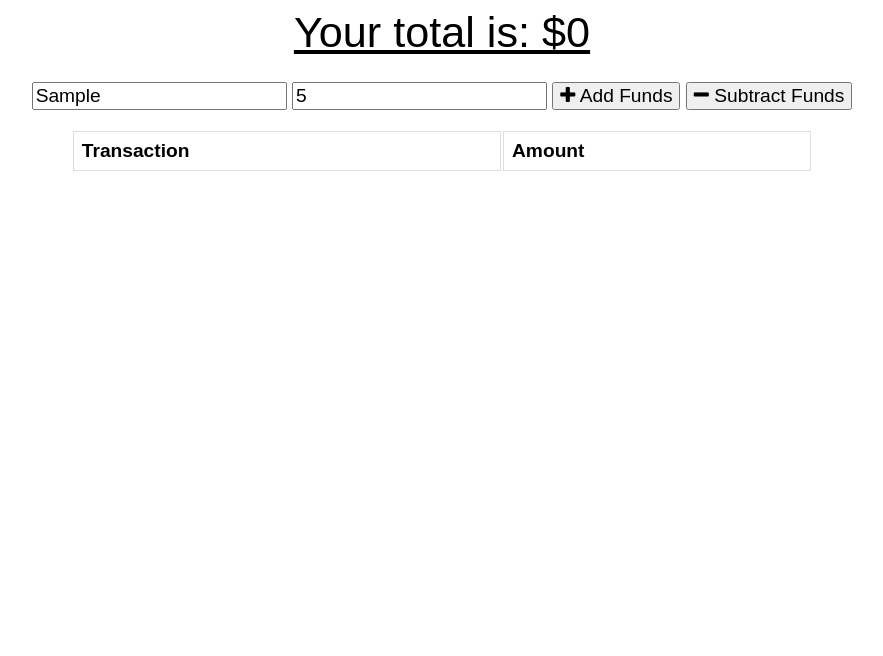
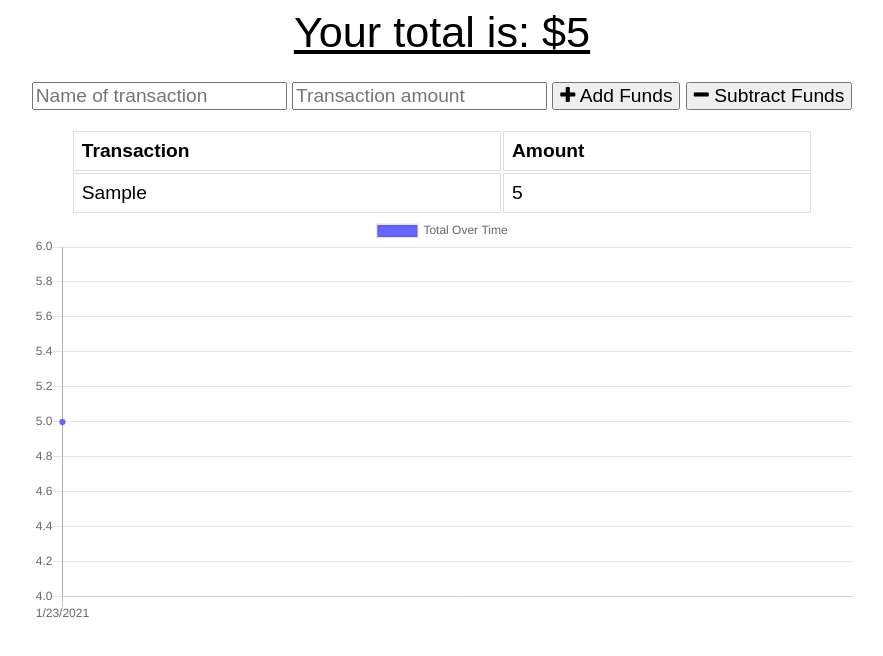
Before and after one commit to TommyWillen/Offline-Friendly-Budget-Tracker, a website: page client/index.html in a window 1280 px wide. Both pictures are taken after typing "Sample", "5" into the empty fields and a click on the button "Add Funds". Shown: the whole page, without its empty margins (198-1081 px from the left). Drawn offline with nearby package versions, Linux system fonts and the light colour scheme; no server answers.

Commit message:
fixed deployment issues

```diff
--- a/client/assets/js/db.js
+++ b/client/assets/js/db.js
@@ -23,7 +23,7 @@ request.onerror = function (event) {
   console.log("Woops! " + event.target.errorCode);
 };
 
-export function saveRecord(record) {
+function saveRecord(record) {
   // open a transaction on the pending object store in the budget db with readwrite access
   const transaction = db.transaction(["pending"], "readwrite");
 
--- a/client/assets/js/index.js
+++ b/client/assets/js/index.js
@@ -1,5 +1,3 @@
-import {saveRecord} from "./db";
-
 let transactions = [];
 let myChart;
 
--- a/client/index.html
+++ b/client/index.html
@@ -5,7 +5,7 @@
   <meta name="viewport" content="width=device-width, initial-scale=1.0">
   <meta http-equiv="X-UA-Compatible" content="ie=edge">
   <meta name="theme-color" content="#317EFB">
-  <link rel="shortcut icon" href="icons/icon-192x192.png" type="image/x-icon">
+  <link rel="shortcut icon" href="./assets/images/icons/icon-192x192.png" type="image/x-icon">
 
   <link rel="stylesheet" href="https://stackpath.bootstrapcdn.com/font-awesome/4.7.0/css/font-awesome.min.css">
   <link rel="stylesheet" href="assets/css/styles.css">
@@ -42,8 +42,8 @@
   </div>
 
   <script src="https://cdn.jsdelivr.net/npm/chart.js@2.8.0"></script>
+  <script src="./assets/js/db.js"></script>
   <script src="./assets/js/index.js"></script>
-  <script src="./assets/js/db.js"></script>
   <script type="text/javascript">
     (function () {
       if ("serviceWorker" in navigator) {
```
